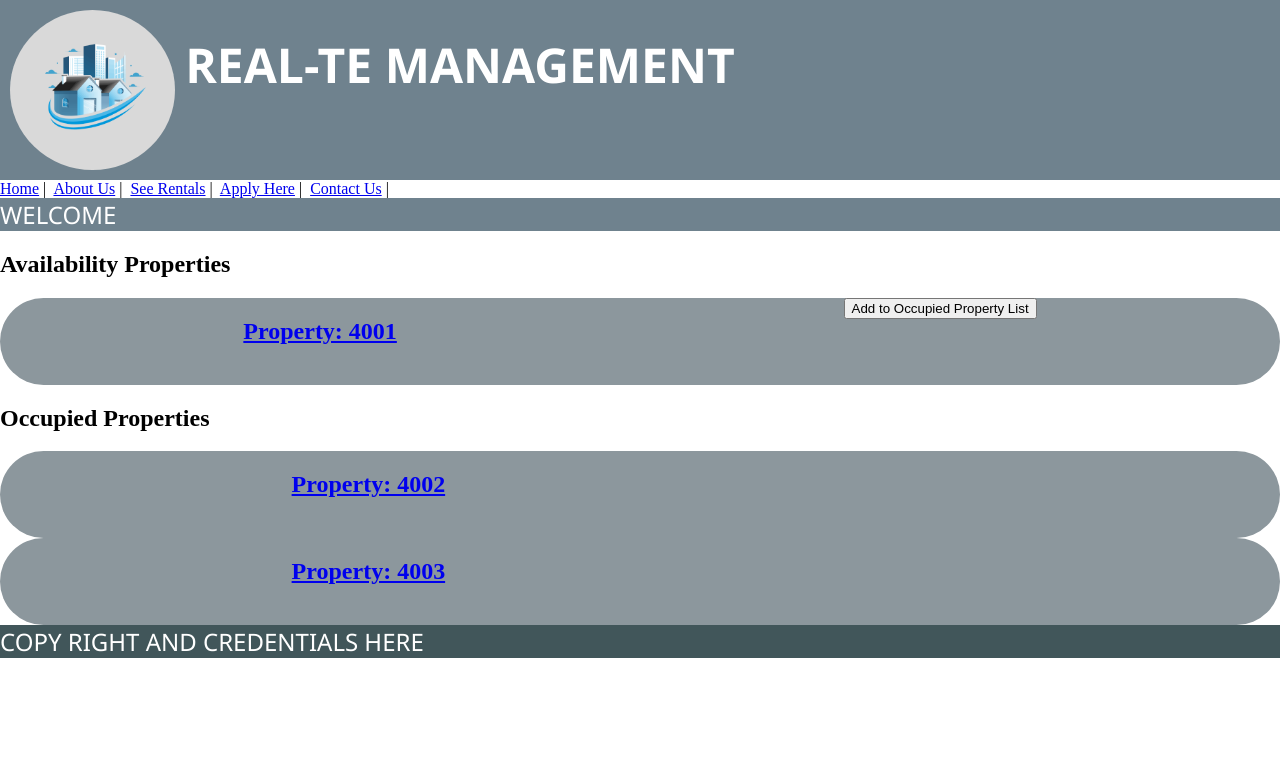
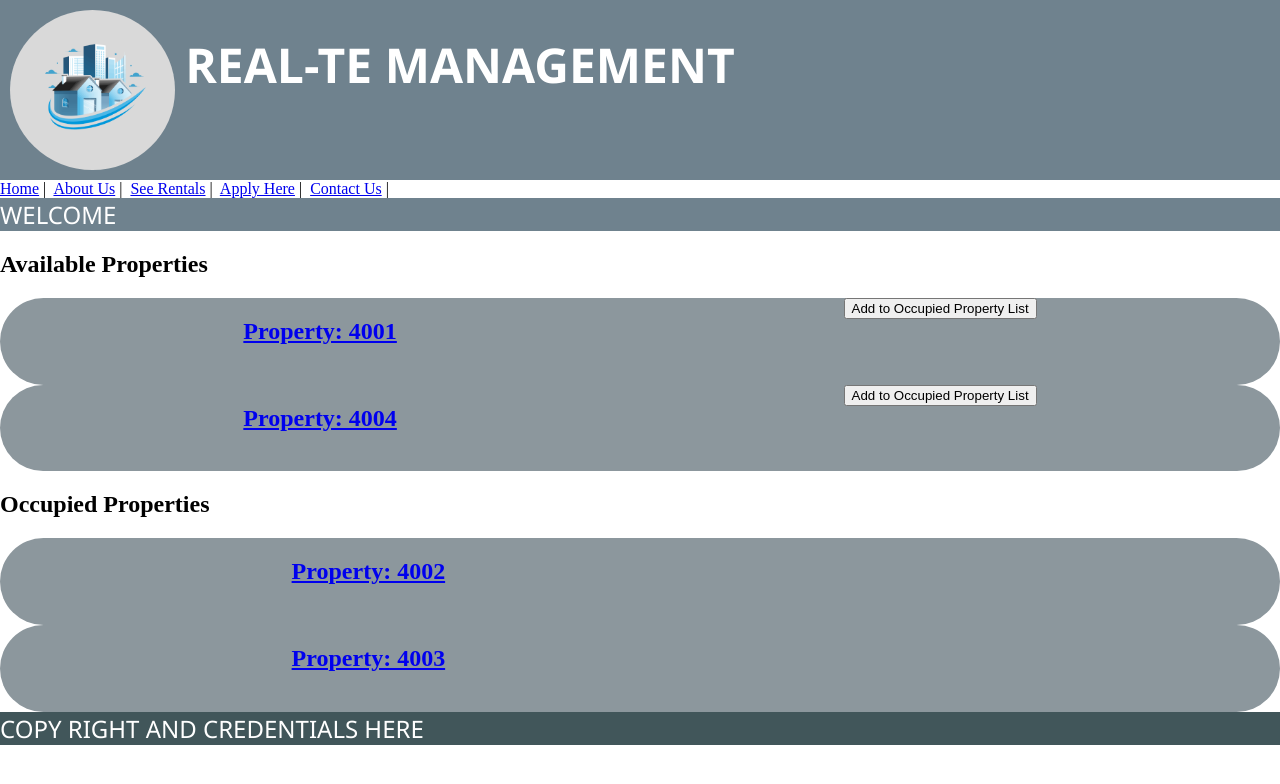
Before and after one commit to shann0n5/m03-capstone-final, a Vue app in the folder capstone/vue/: page /property-manager-main-view in a window 1280 px wide. Shown: the top 784 px of the page. Built offline with nearby package versions, Linux system fonts and the light colour scheme.

Commit message:
commiting properties details

```diff
--- a/capstone/vue/src/components/AvailablePropertyList.vue
+++ b/capstone/vue/src/components/AvailablePropertyList.vue
@@ -1,21 +1,30 @@
 <template>
   <section>
-    <h2>Availability Properties </h2>
-    <div class="availability-properties">
-    <property-container v-bind:property="property"  v-for="property in availableProperties"  v-bind:key="property.propertyId"  v-bind:enable-add="false"/>
-
+    <h2>Available Properties </h2>
+    <div class="available-properties">
+    <property-container v-bind:property="property"  v-for="property in availableProperties"  v-bind:key="property.propertyId"   ></property-container>
+ <!--v-on:click="viewPropertyDetails(property)" v-bind:to="{ name: 'propertyDetails', params: {propertyId: property.propertyId}}"-->
   </div>
   </section>
 </template>
 
+
+
 <script>
-import PropertyContainer from './PropertyContainer.vue';
+ import PropertyContainer from './PropertyContainer.vue';
+
 export default {
+
   components: { PropertyContainer },
-computed: {
+  methods: {
+    viewPropertyDetails(property) {
+      this.$router.push({ name: 'propertyDetails', params: { propertyId: property.propertyId }});
+    }
+  },
+  computed: {
     availableProperties() {
         return this.$store.state.properties.filter((property)=> {
-            return property.isAvailable === true;
+            return property.isAvailable == true;
         });
     }
 }
--- /dev/null
+++ b/capstone/vue/src/components/PropertyDetail.vue
@@ -0,0 +1,43 @@
+<template>
+    <div class="property-details-section">
+      <div class="property-details"   >
+    <!-- <property-container v-bind:property="property" v-for="property in this.$store.state.properties" v-bind:key="property.propertyId" v-for="property in $store.state.properties" v-bind:key="property.propertyId"/> -->
+        <header class="header">Property: {{ property.propertyId }} </header>
+
+        <h2> Property Manager Id: {{ property.managerId }}</h2>
+          <div>Property Address: {{ property.address }}</div>
+          <div>Number of Rooms: {{ property.numberOfRooms }}</div>
+          <div>Is property available? {{ property.isAvailable }}</div>
+        <div class="occupied-button-container" v-if="! enableAdd">
+            <button class="mark-occupied" v-on:click.prevent="setOccupied(true)" v-if="! property.isAvailable">Set Property to Occupied</button>
+            <button class="mark-unoccupied" v-on:click.prevent="setOccupied(false)" v-if=" property.isAvailable">Unset Property as Occupied</button>
+        </div>
+      </div>
+    </div>
+  </template>
+
+  <script>
+
+  export default {
+
+    props: ['property']
+    // {
+    //   property: Object,
+    //   enableAdd: {
+    //     type:Boolean,
+    //     default:false
+    //   }
+    // }
+    ,
+    methods: {
+          setOccupied(value) {
+              this.$store.commit('SET_AVAILABILITY_STATUS', { property: this.property, value: value });
+          }
+  }
+  }
+
+  </script>
+
+  <style>
+
+  </style>
--- a/capstone/vue/src/components/PropertyDetails.vue
+++ b/capstone/vue/src/components/PropertyDetails.vue
@@ -1,8 +1,8 @@
 <template>
   <div class="property-details-section">
-  <div class="property-details"   v-for="property in $store.state.properties" v-bind:key="property.propertyId">
-<!-- <property-container v-bind:property="property" v-for="property in this.$store.state.properties" v-bind:key="property.propertyId" /> -->
-        <header class="header" >Property: {{ property.propertyId }} </header>
+    <div class="property-details"   >
+  <!-- <property-container v-bind:property="property" v-for="property in this.$store.state.properties" v-bind:key="property.propertyId" v-for="property in $store.state.properties" v-bind:key="property.propertyId"/> -->
+      <header class="header">Property: {{ property.propertyId }} </header>
 
       <h2> Property Manager Id: {{ property.managerId }}</h2>
         <div>Property Address: {{ property.address }}</div>
@@ -20,13 +20,15 @@
 
 export default {
 
-  props:{
-    property: Object,
-    enableAdd: {
-      type:Boolean,
-      default:false
-    }
-  } ,
+  props: ['card']
+  // {
+  //   property: Object,
+  //   enableAdd: {
+  //     type:Boolean,
+  //     default:false
+  //   }
+  // }
+  ,
   methods: {
         setOccupied(value) {
             this.$store.commit('SET_AVAILABILITY_STATUS', { property: this.property, value: value });
--- a/capstone/vue/src/services/PropertyService.js
+++ b/capstone/vue/src/services/PropertyService.js
@@ -5,10 +5,10 @@ export default{
         return axios.get(`/properties`);
     },
     getPropertyById(propertyId){
-        return axios.get(`properties/${propertyId}`);
+        return axios.get(`/properties/${propertyId}`);
     },
     getAllMyProperties(){
-        return axios.get(`properties/managing`);
+        return axios.get(`/properties/managing`);
     },
     addProperty(property) {
         return axios.post('/properties', property);
--- a/capstone/vue/src/store/index.js
+++ b/capstone/vue/src/store/index.js
@@ -112,7 +112,6 @@ export function createStore(currentToken, currentUser) {
         numberOfRooms: 3,
         rent: 5000.00,
         isAvailable: true,
-        isOwner: true
       },
       {
         propertyId: 4002,
@@ -120,7 +119,6 @@ export function createStore(currentToken, currentUser) {
         numberOfRooms: 2,
         rent: 3500.00,
         isAvailable: false,
-        isOwner: true
       },
       {
         propertyId: 4003,
@@ -128,7 +126,13 @@ export function createStore(currentToken, currentUser) {
         numberOfRooms: 1,
         rent: 1500.00,
         isAvailable: false,
-        isOwner: true
+      },
+      {
+        propertyId: 4004,
+        managerId: 2001,
+        numberOfRooms: 3,
+        rent: 5000.00,
+        isAvailable: true,
       }
       ]
     },
--- a/capstone/vue/src/views/PropertyDetailsView.vue
+++ b/capstone/vue/src/views/PropertyDetailsView.vue
@@ -5,7 +5,7 @@
   <router-link v-bind:to="{name:'propertyManagerMainPage'}">Back to Property Manager Home</router-link>
  </div>
   <div class="property-details">
-<property-details
+<property-detail  v-bind:property="property"
 
 />
   </div>
@@ -13,9 +13,28 @@
 </template>
 
 <script>
-import PropertyDetails from '../components/PropertyDetails.vue'
+import PropertyDetail from '../components/PropertyDetail.vue';
+import PropertyService from '../services/PropertyService';
+
 export default {
-components: {PropertyDetails}
+components: {PropertyDetail},
+data() {
+  return {
+    property: {
+      propertyId: '',
+      managerId: '',
+      address: '',
+      numberOfRooms: '',
+      rent: '',
+      isAvailable: ''
+    }
+  };
+},
+created() {
+    PropertyService.getPropertyById(this.$route.params.propertyId).then(response => {
+      this.property = response.data;
+    });
+  }
 }
 </script>
 
```
Lines whose indentation alone changed are shown as unchanged.
